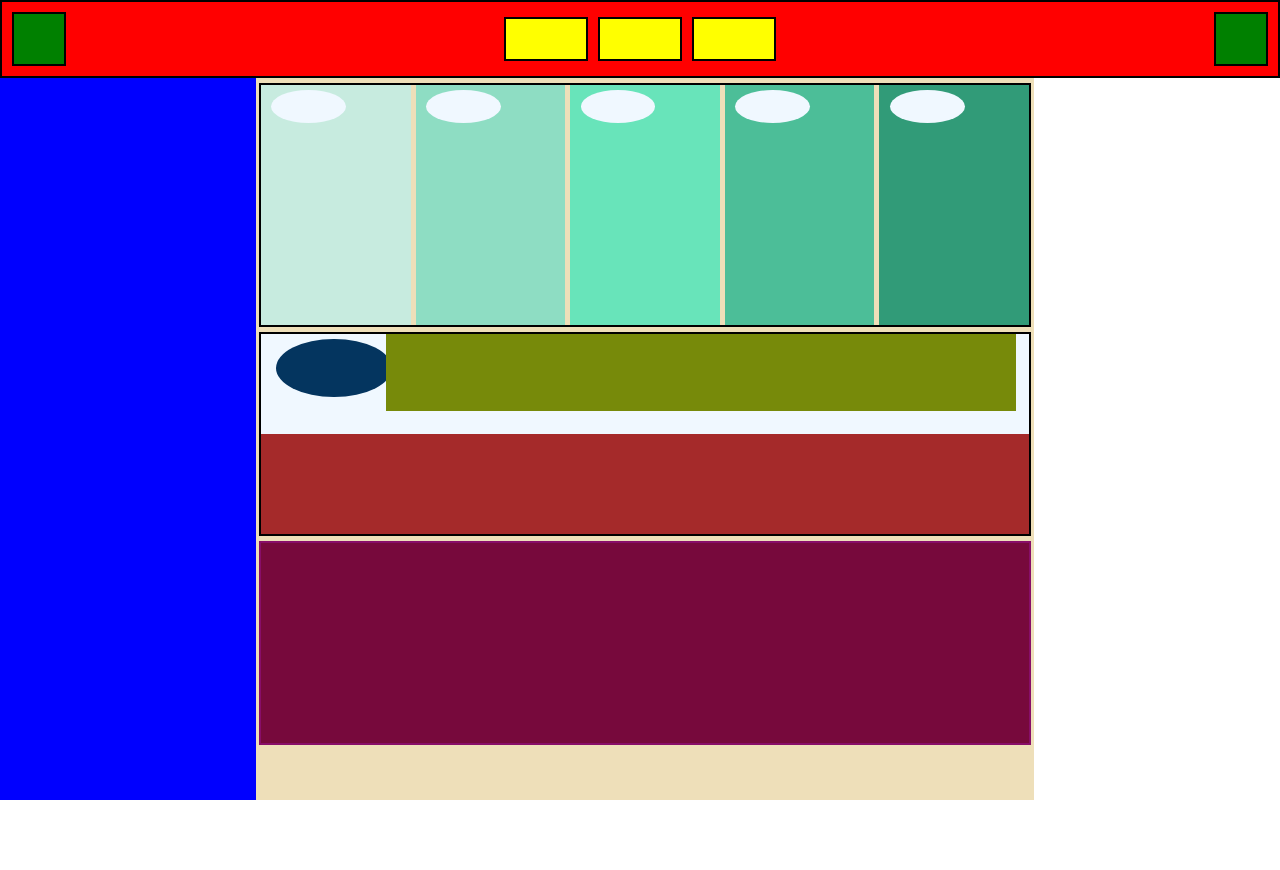
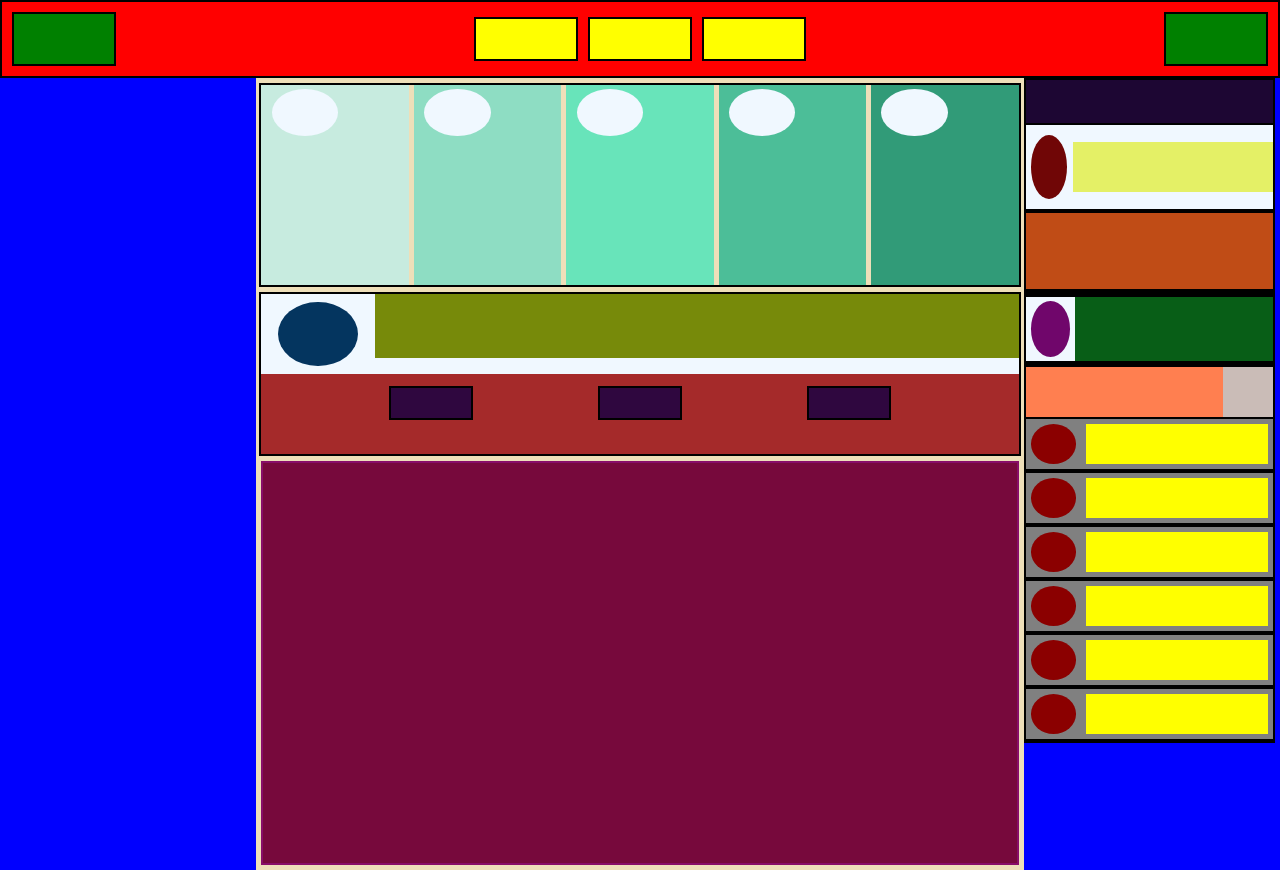
Before and after one commit to ayesha067/expert-web-design, a plain HTML site: page my assignment work/assignment3.html in a window 1280 px wide. Before the commit the page ends 800 px from the top, so only its background shows below. Drawn offline with Linux system fonts and the light colour scheme.

Commit message:
left side layout added

```diff
--- /dev/null
+++ b/my assignment work/Layoutstyle.css
@@ -0,0 +1,296 @@
+body, html {
+    margin: 0;
+    padding: 0;
+    width: 100%;
+    height: 100%;
+    display: flex;
+    flex-direction: column;
+    justify-content: center;
+    align-items: center;
+}
+.container {
+    width: 100vw;
+    height: 100vh;
+    display: flex;
+    flex-direction: column;
+}
+.header {
+    display: flex;
+    justify-content: space-between;
+    align-items: center;
+    background-color: red;
+    padding: 10px;
+    border: 2px solid black;
+}
+.logo,.button{
+    width: 100px;
+    height: 50px;
+    background-color: green;
+    border: 2px solid black;
+    display: flex;
+    align-items: center;
+    justify-content: center;
+    color: white;
+    font-weight: bold;
+}
+.nav {
+    display: flex;
+    gap: 10px;
+}
+.nav div {
+    width: 100px;
+    height: 40px;
+    background-color: yellow;
+    border: 2px solid black;
+    display: flex;
+    align-items: center;
+    justify-content: center;
+    font-weight: bold;
+}
+
+.main {
+    display: flex;
+}
+
+.side2 {
+    width: 60%;
+    background-color: rgb(238, 223, 185);
+    display: flex;
+    flex-direction: column;
+    align-items: center;
+    padding: 5px;
+}
+.status {
+    display: flex;
+    width: 100%;
+    justify-content: space-between;
+    border: 2px solid black;
+}
+.s1, .s2, .s3, .s4, .s5 {
+    width: 19.5%;
+    height: 25vh;
+}
+.s1 { background-color: rgb(199, 235, 223); }
+.s2 { background-color: rgb(142, 221, 195); }
+.s3 { background-color: rgb(104, 228, 186); }
+.s4 { background-color: rgb(76, 190, 152); }
+.s5 { background-color: rgb(49, 155, 120); }
+.icon {
+    width: 45%;
+    height: 47px;
+    background-color: aliceblue;
+    border-radius: 50%;
+    position: relative;
+    top: 2%;
+    left: 7%;
+}
+.id {
+    width: 100%;
+    height: 20vh;
+    background-color: brown;
+    border: 2px solid black;
+    margin-top: 5px;
+    display: flex;
+    flex-direction: column;
+}
+.top {
+    width: 100%;
+    height: 50%;
+    background-color: aliceblue;
+    display: flex;
+    flex-direction: row;
+}
+.icon-div {
+    width: 15%;
+    display: flex;
+    justify-content: center;
+    border-radius: 50%;
+    align-items: center;
+}
+.icon2 {
+    width: 70%;
+    height: 80%;
+    background-color: rgb(4, 53, 95);
+    border-radius: 50%;
+}
+.name {
+    width: 85%;
+}
+.name div{
+    width: 100%;
+    height: 64px;
+    background-color: rgb(119, 138, 10);
+}
+.bottom {
+     width: 100%;
+     height: auto;
+     display: flex;
+}
+.bottom-0 {
+    width: 100%;
+    height: 50vh;
+    background-color: rgb(119, 9, 60);
+    border: 2px solid rgb(136, 14, 105);
+    margin-top: 5px;
+}
+.box {
+    display: flex;
+    gap: 10px;
+    justify-content: space-evenly;
+    padding: 12px;
+}
+.box div {
+    width: 80px;
+    height: 30px;
+    background-color: rgb(47, 7, 63);
+    border: 2px solid black;
+}
+
+.side1, .side3 {
+    width: 20%;
+    background-color: blue;
+    display: flex;
+    flex-direction: column;
+    padding-right: 4px;
+}
+.child1, .child2, .child3{
+    width: 98%;
+    height: auto;
+    display: flex;
+    flex-direction: column;
+    justify-content: center;
+    align-items: center;
+    background-color: rgb(29, 6, 51);
+    border: 2px solid black;
+}
+
+.p-1{
+    width: 100%;
+    height: 40%;
+    display: flex;
+    justify-content: center;
+    align-items: center;
+    background-color: aliceblue;
+    padding: 5x;
+    border: 2px solid black;
+ }
+
+.icon-1{
+     width: 20%;
+     height: 20vh;
+     display: flex;
+     justify-content: center;
+     align-items: center;
+}
+
+.icon-1 div{
+    width: 77%;
+    height: 40%;
+    background-color: rgb(112, 6, 6);
+    border-radius: 50%;
+}
+
+.icon-text{
+    width: 85%;
+}
+.icon-text div{
+    width: 100%;
+    height: 50px;
+    background-color: rgb(228, 240, 102);
+}
+.p-2{
+    width: 100%;
+    height: 70%;
+    display: flex;
+    justify-content: center;
+    align-items: center;
+    background-color: rgb(192, 76, 22);
+    padding: 5x;
+    border: 2px solid rgb(0, 0, 0);
+ }
+
+.p-3 {
+    width: 100%;
+    height: 100%;
+    display: flex;
+    justify-content: center;
+    align-items: center;
+    background-color: aliceblue;
+    padding: 5x;
+    border: 2px solid black;
+ }
+
+.icon-2{
+     width: 20%;
+     height: 20%;
+     display: flex;
+     justify-content: center;
+     align-items: center;
+}
+
+.icon-2 div{
+    width: 80%;
+    height: 7vh;
+    background-color: rgb(112, 6, 107);
+    border-radius: 50%;
+}
+
+.text{
+    width: 80%;
+}
+.text div{
+    width: 100%;
+    height: 64px;
+    background-color: rgb(8, 94, 23);
+}
+
+.p-4 {
+    width: 100%;
+    height: auto;
+    display: flex;
+    align-items: center;
+    background-color: aquamarine;
+}
+
+.contacts {
+    width: 80%;
+    height: 50px;
+    background-color: coral;
+    display: flex;
+    font-weight: bold;
+    color: white;
+}
+.dot {
+    width: 20%;
+    height: 50px;
+    background-color: rgb(202, 188, 183);
+}
+
+.p-5 {
+    width: 100%;
+    height: auto;
+    align-items: center;
+    justify-content: center;
+    border: 2px solid rgb(0, 0, 0);
+    background-color: aqua;
+    display: flex;
+}
+.box2 {
+    padding: 5px;
+    width: 100%;
+    display: flex;
+    align-items: center;
+    background: gray;
+}
+.circle {
+    width: 20%;
+    height: 40px;
+    background: darkred;
+    border-radius: 50%;
+    margin-right: 10px;
+}
+.yellow-box {
+    width: 80%;
+    background: yellow;
+    height: 40px;
+}
--- a/my assignment work/assignment3.html
+++ b/my assignment work/assignment3.html
@@ -4,131 +4,13 @@
     <meta charset="UTF-8">
     <meta name="viewport" content="width=device-width, initial-scale=1.0">
     <title>Layout Design</title>
+    <link rel="stylesheet" href="Layoutstyle.css">
     <style>
-        body, html {
-            margin: 0;
-            padding: 0;
-            width: 100%;
-            height: 100%;
-            display: flex;
-            justify-content: center;
-            align-items: center;
-        }
-        .container {
-            width: 100vw;
-            height: 100vh;
-            display: flex;
-            flex-direction: column;
-        }
-        .header {
-            display: flex;
-            justify-content: space-between;
-            align-items: center;
-            background-color: red;
-            padding: 10px;
-            border: 2px solid black;
-        }
-        .logo, .button {
-            width: 50px;
-            height: 50px;
-            background-color: green;
-            border: 2px solid black;
-        }
-        .nav {
-            display: flex;
-            gap: 10px;
-        }
-        .nav div {
-            width: 80px;
-            height: 40px;
-            background-color: yellow;
-            border: 2px solid black;
-        }
-        .main {
-            display: flex;
-            flex: 1;
-        }
-        .side1, .side3 {
-            width: 20%;
-            background-color: blue;
-        }
-        .side2 {
-            width: 60%;
-            background-color: rgb(238, 223, 185);
-            display: flex;
-            flex-direction: column;
-            align-items: center;
-            padding: 5px;
-        }
-        .status {
-            display: flex;
-            width: 100%;
-            justify-content: space-between;
-            border: 2px solid black;
-        }
-        .s1, .s2, .s3, .s4, .s5 {
-            width: 19.5%;
-            height: 30vh;
-        }
-        .s1 { background-color: rgb(199, 235, 223); }
-        .s2 { background-color: rgb(142, 221, 195); }
-        .s3 { background-color: rgb(104, 228, 186); }
-        .s4 { background-color: rgb(76, 190, 152); }
-        .s5 { background-color: rgb(49, 155, 120); }
-
-        .icon{
-            width: 50%;
-            height: 33px;
-            background-color: aliceblue;
-            border-radius: 50%;
-            position: relative;
-            top: 2%;
-            left: 7%;
-        }
-        .id {
-            width: 100%;
-            height: 25vh;
-            background-color: brown;
-            border: 2px solid black;
-            margin-top: 5px;
-            display: flex;
-            flex-direction: column;
-        }
-      .s6{
-        width: 100%;
-        height: 50%;
-        background-color: aliceblue;
-        display: flex;
-       flex-direction: row;
-      }
-
-      .icon2{
-            width: 15%;
-            height: 58px;
-            background-color: rgb(4, 53, 95);
-            border-radius: 50%;
-            position: relative;
-            top: 5%;
-            left: 2%;
-        }
-        .name{
-            width: 82%;
-            height: 77px;
-            background-color: rgb(119, 138, 10);
-            position: relative;
-            left: 10px;
-        }
-        .box2 {
-            width: 100%;
-            height: 25vh;
-            background-color: rgb(119, 9, 60);
-            border: 2px solid rgb(136, 14, 105);
-            margin-top: 5px;
-        }
 
     </style>
 </head>
 <body>
+                <!-- header portion -->
     <div class="container">
         <div class="header">
             <div class="logo"></div>
@@ -139,39 +21,102 @@
             </div>
             <div class="button"></div>
         </div>
+                      <!-- body portion -->
+
         <div class="main">
+                    <!-- Right part -->
             <div class="side1"></div>
+
+                       <!-- center part -->
             <div class="side2">
                 <div class="status">
-                    <div class="s1">
-                        <div class="icon"></div>
+                    <div class="s1"><div class="icon"></div></div>
+                    <div class="s2"><div class="icon"></div></div>
+                    <div class="s3"><div class="icon"></div></div>
+                    <div class="s4"><div class="icon"></div></div>
+                    <div class="s5"><div class="icon"></div></div>
+                </div>
+                <div class="id">
+                    <div class="top">
+                        <div class="icon-div"><div class="icon2"></div></div>
+                        <div class="name">
+                            <div></div>
+                        </div>
                     </div>
-                    <div class="s2">
-                        <div class="icon"></div>
-                    </div>
-                    <div class="s3">
-                        <div class="icon"></div>
-                    </div>
-                    <div class="s4">
-                        <div class="icon"></div>
-                    </div>
-                    <div class="s5">
-                        <div class="icon"></div>
+                    <div class="s7">
+                        <div class="box">
+                            <div></div>
+                            <div></div>
+                            <div></div>
+                        </div>
                     </div>
                 </div>
-                <div class="id">
-                   <div class="s6">
-                    <div class="icon2"></div>
-                    <div class="name"></div>
-                   </div>
-                   <div class="s7"></div>
+                <div class="bottom"><div class="bottom-0"></div></div>
+            </div>
+                     <!-- center portion is complete -->
+
+                    <!-- Left part -->
+            <div class="side3">
+                              <!-- child 1 -->
+                <div class="child1">
+                    <h1></h1>
+                  <div class="p-1">
+                     <div class="icon-1"><div></div></div>
+                        <div class="icon-text"><div></div></div>
+                     </div>
+                     <div class="p-2"></div>
                 </div>
-                <div class="id2">
+                              <!-- child 2 -->
+
+                <div class="child2">
+                    <div class="p-3">
+                        <div class="icon-2"><div></div></div>
+                        <div class="text"><div></div></div>
+                    </div>
                 </div>
-                <div class="box2"></div>
+                              <!-- child 3 -->
+                <div class="child3">
+                    <div class="p-4">
+                        <div class="contacts"> </div>
+                        <div class="dot"></div>
+                    </div>
+                    <div class="p-5">
+                        <div class="box2">
+                            <div class="circle"></div>
+                            <div class="yellow-box"></div>
+                        </div>
+                    </div>
+                    <div class="p-5">
+                        <div class="box2">
+                            <div class="circle"></div>
+                            <div class="yellow-box"></div>
+                        </div>
+                    </div> <div class="p-5">
+                        <div class="box2">
+                            <div class="circle"></div>
+                            <div class="yellow-box"></div>
+                        </div>
+                    </div>
+                    <div class="p-5">
+                        <div class="box2">
+                            <div class="circle"></div>
+                            <div class="yellow-box"></div>
+                        </div>
+                    </div>
+                    <div class="p-5">
+                        <div class="box2">
+                            <div class="circle"></div>
+                            <div class="yellow-box"></div>
+                        </div>
+                    </div>
+                    <div class="p-5">
+                        <div class="box2">
+                            <div class="circle"></div>
+                            <div class="yellow-box"></div>
+                        </div>
+                    </div>
+                </div>
             </div>
-            </div>
-            <div class="side3"></div>
         </div>
     </div>
 </body>
```
Also changed, not shown: index.html (+67 -1 lines), my assignment.html (deleted, +0 -66 lines).
